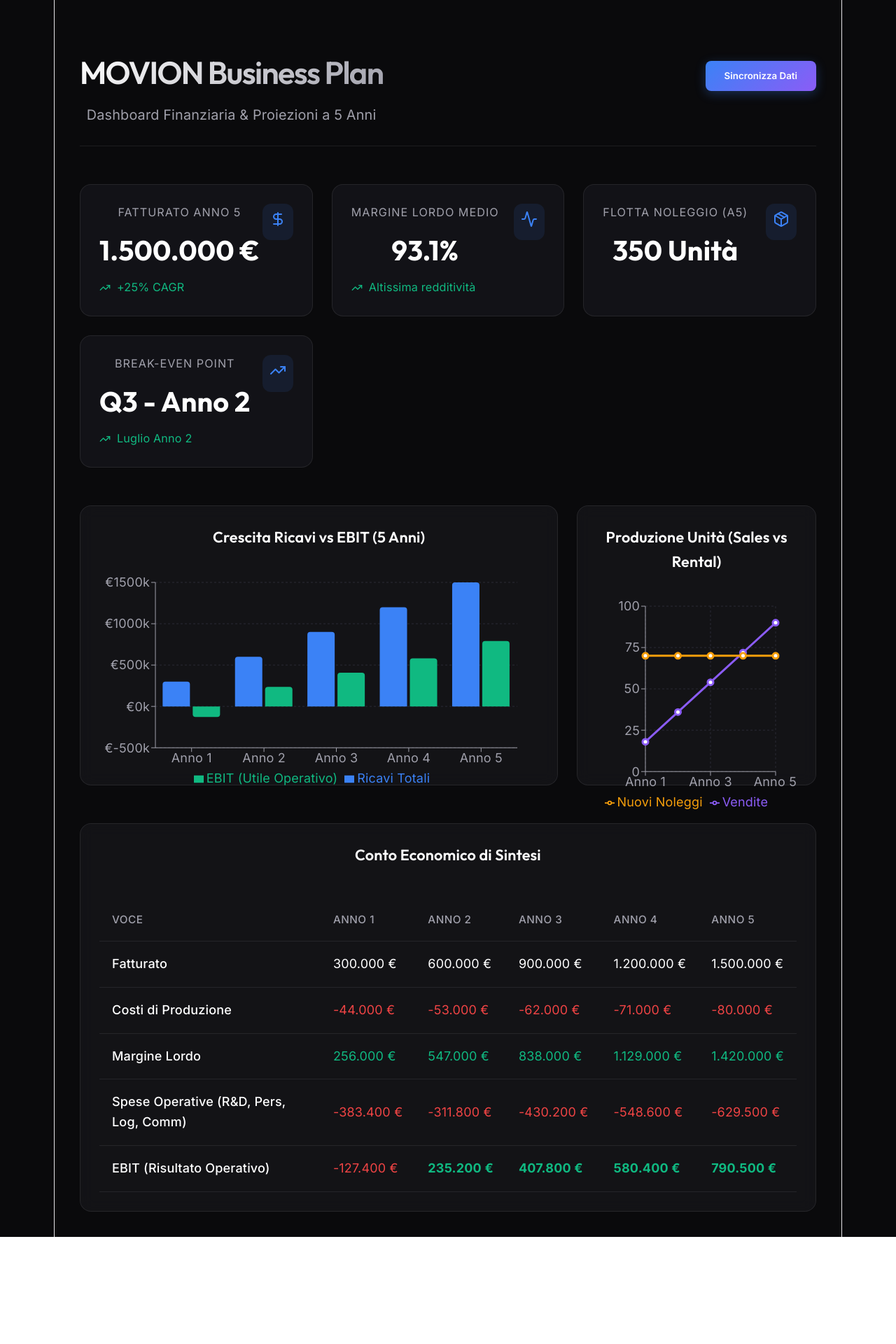
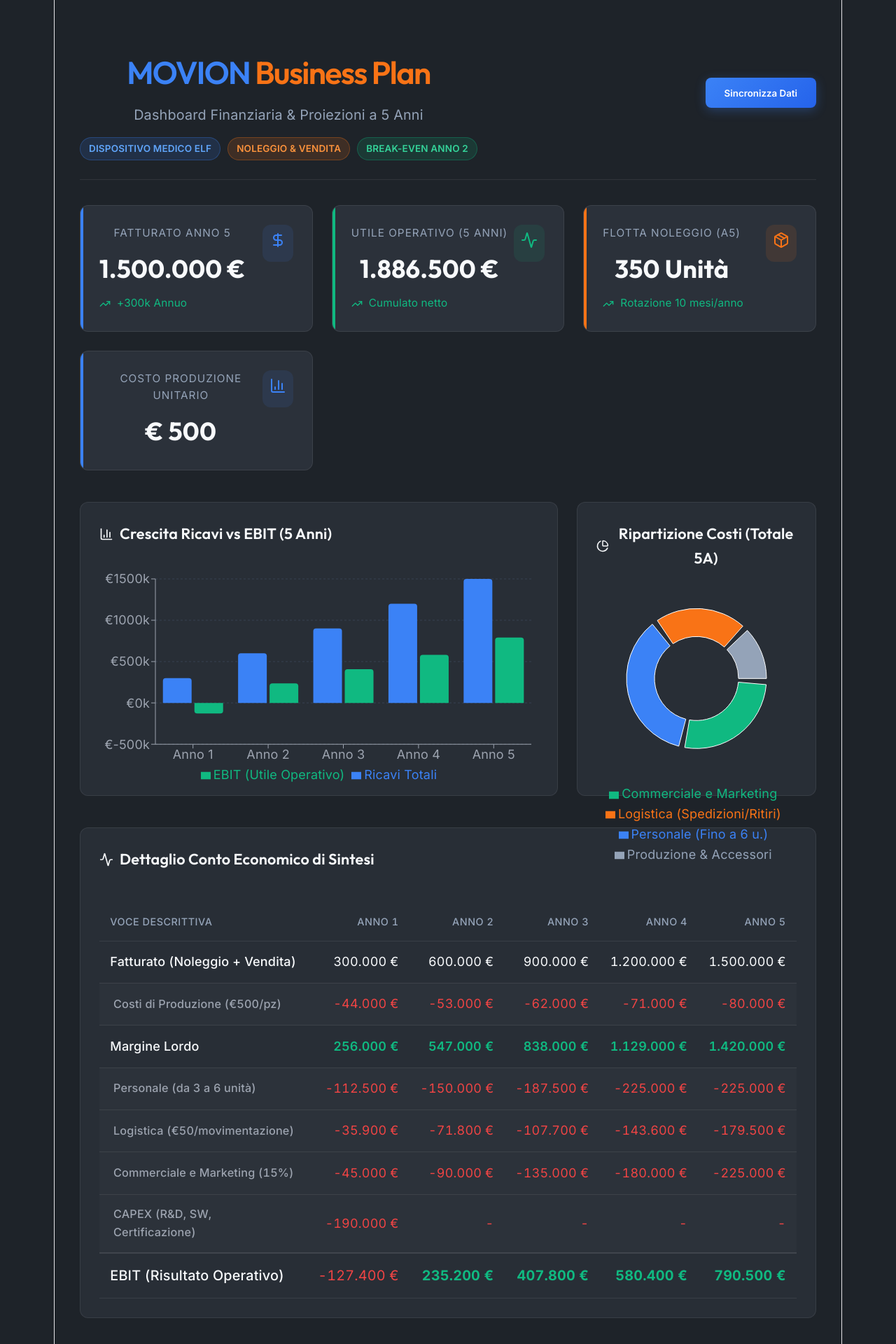
Before and after one commit to giuseppedisorbo-droid/Movion, a React (Vite) app in the folder movion_dashboard/: page / in a window 1280 px wide. Shown: the top 1920 px of the page at 70% size. Before the commit the page ends 1767 px from the top, so only its background shows below. Built offline with nearby package versions, Linux system fonts and the light colour scheme.

Commit message:
Dashboard UI update: Colori, Grafico a torta e Dettaglio Costi

```diff
--- a/movion_dashboard/src/App.css
+++ b/movion_dashboard/src/App.css
@@ -1,15 +1,16 @@
 @import url('https://fonts.googleapis.com/css2?family=Inter:wght@300;400;500;600;700&family=Outfit:wght@400;500;600;700&display=swap');
 
 :root {
-  --bg-primary: #0a0a0c;
-  --bg-secondary: #121217;
-  --bg-card: rgba(25, 25, 30, 0.6);
-  --text-primary: #ffffff;
-  --text-secondary: #a0a0ab;
-  --accent-primary: #3b82f6; /* Blue */
-  --accent-secondary: #8b5cf6; /* Purple */
-  --success: #10b981;
-  --danger: #ef4444;
+  /* Nuova palette: Grigio, Blu, Arancione e un tocco di Verde */
+  --bg-primary: #1e2329; /* Grigio scuro fondo */
+  --bg-secondary: #2b313a; /* Grigio medio card */
+  --bg-card: rgba(43, 49, 58, 0.8);
+  --text-primary: #f8fafc;
+  --text-secondary: #94a3b8;
+  --accent-primary: #3b82f6; /* Blu brillante */
+  --accent-secondary: #f97316; /* Arancione vibrante */
+  --success: #10b981; /* Verde smeraldo */
+  --danger: #ef4444; /* Rosso allerta */
   --border-color: rgba(255, 255, 255, 0.08);
 }
 
@@ -43,18 +44,19 @@
   display: flex;
   justify-content: space-between;
   align-items: center;
-  margin-bottom: 3rem;
+  margin-bottom: 2rem;
   padding-bottom: 1.5rem;
   border-bottom: 1px solid var(--border-color);
 }
 
 .header-title h1 {
   font-size: 2.5rem;
-  background: linear-gradient(135deg, #fff 0%, #a0a0ab 100%);
-  -webkit-background-clip: text;
-  -webkit-text-fill-color: transparent;
+  color: #fff;
   margin-bottom: 0.5rem;
 }
+
+.header-title h1 span.blue { color: var(--accent-primary); }
+.header-title h1 span.orange { color: var(--accent-secondary); }
 
 .header-title p {
   color: var(--text-secondary);
@@ -62,7 +64,7 @@
 }
 
 .header-actions button {
-  background: linear-gradient(135deg, var(--accent-primary) 0%, var(--accent-secondary) 100%);
+  background: linear-gradient(135deg, var(--accent-primary) 0%, #2563eb 100%);
   color: white;
   border: none;
   padding: 0.75rem 1.5rem;
@@ -81,17 +83,17 @@
 
 .grid-cards {
   display: grid;
-  grid-template-columns: repeat(auto-fit, minmax(280px, 1fr));
+  grid-template-columns: repeat(auto-fit, minmax(260px, 1fr));
   gap: 1.5rem;
-  margin-bottom: 3rem;
+  margin-bottom: 2.5rem;
 }
 
 .stat-card {
   background: var(--bg-secondary);
   border: 1px solid var(--border-color);
-  border-radius: 16px;
+  border-radius: 12px;
   padding: 1.5rem;
-  transition: transform 0.3s ease, border-color 0.3s ease;
+  transition: transform 0.3s ease;
   position: relative;
   overflow: hidden;
 }
@@ -101,32 +103,29 @@
   position: absolute;
   top: 0;
   left: 0;
-  right: 0;
-  height: 3px;
-  background: linear-gradient(90deg, var(--accent-primary), var(--accent-secondary));
-  opacity: 0;
-  transition: opacity 0.3s ease;
+  width: 4px;
+  height: 100%;
+  background: var(--accent-primary);
 }
 
+.stat-card.orange::before { background: var(--accent-secondary); }
+.stat-card.green::before { background: var(--success); }
+
 .stat-card:hover {
-  transform: translateY(-5px);
-  border-color: rgba(255, 255, 255, 0.15);
-}
-
-.stat-card:hover::before {
-  opacity: 1;
+  transform: translateY(-3px);
+  box-shadow: 0 10px 25px rgba(0,0,0,0.2);
 }
 
 .stat-card-title {
   color: var(--text-secondary);
-  font-size: 0.9rem;
+  font-size: 0.85rem;
   text-transform: uppercase;
   letter-spacing: 1px;
   margin-bottom: 0.5rem;
 }
 
 .stat-card-value {
-  font-size: 2.2rem;
+  font-size: 2rem;
   font-family: 'Outfit', sans-serif;
   font-weight: 700;
   color: var(--text-primary);
@@ -134,7 +133,7 @@
 
 .stat-card-trend {
   margin-top: 0.5rem;
-  font-size: 0.9rem;
+  font-size: 0.85rem;
   display: flex;
   align-items: center;
   gap: 0.5rem;
@@ -147,25 +146,30 @@
   display: grid;
   grid-template-columns: 2fr 1fr;
   gap: 1.5rem;
-  margin-bottom: 3rem;
+  margin-bottom: 2.5rem;
 }
 
 .chart-container {
   background: var(--bg-card);
-  backdrop-filter: blur(10px);
   border: 1px solid var(--border-color);
-  border-radius: 16px;
+  border-radius: 12px;
   padding: 1.5rem;
-  height: 400px;
+  height: 420px;
 }
 
 .chart-header {
   margin-bottom: 1.5rem;
+  display: flex;
+  justify-content: space-between;
+  align-items: center;
 }
 
 .chart-header h3 {
   font-size: 1.2rem;
   color: var(--text-primary);
+  display: flex;
+  align-items: center;
+  gap: 0.5rem;
 }
 
 .financial-table {
@@ -175,21 +179,26 @@
 }
 
 .financial-table th, .financial-table td {
-  padding: 1rem;
+  padding: 0.85rem;
+  text-align: right;
+  border-bottom: 1px solid var(--border-color);
+  font-variant-numeric: tabular-nums;
+}
+
+.financial-table th:first-child, .financial-table td:first-child {
   text-align: left;
-  border-bottom: 1px solid var(--border-color);
 }
 
 .financial-table th {
   color: var(--text-secondary);
   font-weight: 500;
   text-transform: uppercase;
-  font-size: 0.85rem;
+  font-size: 0.8rem;
   letter-spacing: 0.5px;
 }
 
 .financial-table tr:hover td {
-  background: rgba(255, 255, 255, 0.02);
+  background: rgba(255, 255, 255, 0.03);
 }
 
 .financial-table td:first-child {
@@ -198,11 +207,31 @@
 }
 
 .financial-table td.negative { color: var(--danger); }
-.financial-table td.positive { color: var(--success); }
+.financial-table td.positive { color: var(--success); font-weight: 600; }
+
+.badges-row {
+  display: flex;
+  gap: 10px;
+  margin-top: 15px;
+  flex-wrap: wrap;
+}
+
+.badge {
+  padding: 5px 12px;
+  border-radius: 20px;
+  font-size: 0.75rem;
+  font-weight: 600;
+  text-transform: uppercase;
+}
+
+.badge.blue { background: rgba(59, 130, 246, 0.15); color: #60a5fa; border: 1px solid rgba(59, 130, 246, 0.3); }
+.badge.orange { background: rgba(249, 115, 22, 0.15); color: #fb923c; border: 1px solid rgba(249, 115, 22, 0.3); }
+.badge.green { background: rgba(16, 185, 129, 0.15); color: #34d399; border: 1px solid rgba(16, 185, 129, 0.3); }
 
 /* Responsive */
 @media (max-width: 1024px) {
   .charts-section {
     grid-template-columns: 1fr;
   }
+  .chart-container { height: auto; min-height: 400px; }
 }
--- a/movion_dashboard/src/App.jsx
+++ b/movion_dashboard/src/App.jsx
@@ -1,41 +1,52 @@
-import React, { useState, useEffect } from 'react';
+import React, { useState } from 'react';
 import {
-  LineChart, Line, BarChart, Bar, XAxis, YAxis, CartesianGrid, Tooltip as RechartsTooltip, Legend, ResponsiveContainer
+  LineChart, Line, BarChart, Bar, PieChart, Pie, Cell, XAxis, YAxis, CartesianGrid, Tooltip as RechartsTooltip, Legend, ResponsiveContainer
 } from 'recharts';
-import { TrendingUp, Activity, DollarSign, Package, Users, Truck } from 'lucide-react';
+import { TrendingUp, Activity, DollarSign, Package, Users, BarChart3, PieChart as PieChartIcon } from 'lucide-react';
 import './App.css';
 
-// Dati finanziari (Mock Firebase)
+// Dati finanziari aggiornati
 const financialData = [
-  { year: 'Anno 1', revenue: 300000, production: -44000, opex: -393400, ebit: -127400 },
-  { year: 'Anno 2', revenue: 600000, production: -53000, opex: -311800, ebit: 235200 },
-  { year: 'Anno 3', revenue: 900000, production: -62000, opex: -430200, ebit: 407800 },
-  { year: 'Anno 4', revenue: 1200000, production: -71000, opex: -548600, ebit: 580400 },
-  { year: 'Anno 5', revenue: 1500000, production: -80000, opex: -629500, ebit: 790500 },
+  { year: 'Anno 1', revenue: 300000, production: -44000, logistics: -35900, personnel: -112500, commercial: -45000, ebit: -127400 },
+  { year: 'Anno 2', revenue: 600000, production: -53000, logistics: -71800, personnel: -150000, commercial: -90000, ebit: 235200 },
+  { year: 'Anno 3', revenue: 900000, production: -62000, logistics: -107700, personnel: -187500, commercial: -135000, ebit: 407800 },
+  { year: 'Anno 4', revenue: 1200000, production: -71000, logistics: -143600, personnel: -225000, commercial: -180000, ebit: 580400 },
+  { year: 'Anno 5', revenue: 1500000, production: -80000, logistics: -179500, personnel: -225000, commercial: -225000, ebit: 790500 },
 ];
 
 const unitData = [
-  { year: 'Anno 1', sales: 18, rental: 70, total: 88 },
-  { year: 'Anno 2', sales: 36, rental: 70, total: 106 },
-  { year: 'Anno 3', sales: 54, rental: 70, total: 124 },
-  { year: 'Anno 4', sales: 72, rental: 70, total: 142 },
-  { year: 'Anno 5', sales: 90, rental: 70, total: 160 },
+  { year: 'Anno 1', sales: 18, rental: 70 },
+  { year: 'Anno 2', sales: 36, rental: 70 },
+  { year: 'Anno 3', sales: 54, rental: 70 },
+  { year: 'Anno 4', sales: 72, rental: 70 },
+  { year: 'Anno 5', sales: 90, rental: 70 },
+];
+
+const opexBreakdown5Years = [
+  { name: 'Produzione & Accessori', value: 310000, color: '#94a3b8' }, // Grigio
+  { name: 'Logistica (Spedizioni/Ritiri)', value: 538500, color: '#f97316' }, // Arancione
+  { name: 'Personale (Fino a 6 u.)', value: 900000, color: '#3b82f6' }, // Blu
+  { name: 'Commerciale e Marketing', value: 675000, color: '#10b981' }, // Verde
 ];
 
 function formatCurrency(value) {
   return new Intl.NumberFormat('it-IT', { style: 'currency', currency: 'EUR', maximumFractionDigits: 0 }).format(value);
 }
 
-function StatCard({ title, value, icon: Icon, trend, trendValue }) {
+function StatCard({ title, value, icon: Icon, trend, trendValue, colorClass = "blue" }) {
+  let iconColor = "#3b82f6";
+  if (colorClass === "orange") iconColor = "#f97316";
+  if (colorClass === "green") iconColor = "#10b981";
+
   return (
-    <div className="stat-card">
+    <div className={`stat-card ${colorClass}`}>
       <div style={{ display: 'flex', justifyContent: 'space-between', alignItems: 'flex-start' }}>
         <div>
           <div className="stat-card-title">{title}</div>
           <div className="stat-card-value">{value}</div>
         </div>
-        <div style={{ padding: '10px', background: 'rgba(59, 130, 246, 0.1)', borderRadius: '12px' }}>
-          <Icon size={24} color="#3b82f6" />
+        <div style={{ padding: '10px', background: `rgba(${colorClass==='orange'?'249,115,22':colorClass==='green'?'16,185,129':'59,130,246'}, 0.1)`, borderRadius: '12px' }}>
+          <Icon size={24} color={iconColor} />
         </div>
       </div>
       {trend && (
@@ -49,25 +60,20 @@
 }
 
 function App() {
-  const [data, setData] = useState(financialData);
-
-  // Qui integreremo la connessione reale a Firebase
-  useEffect(() => {
-    // const unsubscribe = onSnapshot(doc(db, "business_plan", "movion"), (doc) => {
-    //   setData(doc.data().financials);
-    // });
-    // return () => unsubscribe();
-  }, []);
-
   return (
     <div className="dashboard-container">
       <header className="header">
         <div className="header-title">
-          <h1>MOVION Business Plan</h1>
+          <h1><span className="blue">MOVION</span> <span className="orange">Business Plan</span></h1>
           <p>Dashboard Finanziaria & Proiezioni a 5 Anni</p>
+          <div className="badges-row">
+            <span className="badge blue">Dispositivo Medico ELF</span>
+            <span className="badge orange">Noleggio & Vendita</span>
+            <span className="badge green">Break-Even Anno 2</span>
+          </div>
         </div>
         <div className="header-actions">
-          <button onClick={() => alert("Funzione Connetti a Firebase in arrivo!")}>
+          <button onClick={() => alert("Sincronizzazione in arrivo")}>
             Sincronizza Dati
           </button>
         </div>
@@ -79,41 +85,45 @@
           value={formatCurrency(1500000)}
           icon={DollarSign}
           trend="up"
-          trendValue="+25% CAGR"
+          trendValue="+300k Annuo"
+          colorClass="blue"
         />
         <StatCard
-          title="Margine Lordo Medio"
-          value="93.1%"
+          title="Utile Operativo (5 Anni)"
+          value={formatCurrency(1886500)}
           icon={Activity}
           trend="up"
-          trendValue="Altissima redditività"
+          trendValue="Cumulato netto"
+          colorClass="green"
         />
         <StatCard
           title="Flotta Noleggio (A5)"
           value="350 Unità"
           icon={Package}
+          trend="up"
+          trendValue="Rotazione 10 mesi/anno"
+          colorClass="orange"
         />
         <StatCard
-          title="Break-Even Point"
-          value="Q3 - Anno 2"
-          icon={TrendingUp}
-          trend="up"
-          trendValue="Luglio Anno 2"
+          title="Costo Produzione Unitario"
+          value="€ 500"
+          icon={BarChart3}
+          colorClass="gray"
         />
       </div>
 
       <div className="charts-section">
         <div className="chart-container">
           <div className="chart-header">
-            <h3>Crescita Ricavi vs EBIT (5 Anni)</h3>
+            <h3><BarChart3 size={20} className="blue" /> Crescita Ricavi vs EBIT (5 Anni)</h3>
           </div>
           <ResponsiveContainer width="100%" height={320}>
-            <BarChart data={data} margin={{ top: 20, right: 30, left: 20, bottom: 5 }}>
-              <CartesianGrid strokeDasharray="3 3" stroke="#2a2a35" vertical={false} />
-              <XAxis dataKey="year" stroke="#a0a0ab" />
-              <YAxis stroke="#a0a0ab" tickFormatter={(val) => `€${val/1000}k`} />
+            <BarChart data={financialData} margin={{ top: 20, right: 10, left: 20, bottom: 5 }}>
+              <CartesianGrid strokeDasharray="3 3" stroke="#374151" vertical={false} />
+              <XAxis dataKey="year" stroke="#9ca3af" />
+              <YAxis stroke="#9ca3af" tickFormatter={(val) => `€${val/1000}k`} />
               <RechartsTooltip
-                contentStyle={{ backgroundColor: '#121217', borderColor: '#2a2a35', color: '#fff' }}
+                contentStyle={{ backgroundColor: '#1e2329', borderColor: '#374151', color: '#f8fafc' }}
                 formatter={(value) => formatCurrency(value)}
               />
               <Legend />
@@ -125,33 +135,42 @@
 
         <div className="chart-container">
           <div className="chart-header">
-            <h3>Produzione Unità (Sales vs Rental)</h3>
+            <h3><PieChartIcon size={20} className="orange" /> Ripartizione Costi (Totale 5A)</h3>
           </div>
           <ResponsiveContainer width="100%" height={320}>
-            <LineChart data={unitData} margin={{ top: 20, right: 30, left: 10, bottom: 5 }}>
-              <CartesianGrid strokeDasharray="3 3" stroke="#2a2a35" />
-              <XAxis dataKey="year" stroke="#a0a0ab" />
-              <YAxis stroke="#a0a0ab" />
+            <PieChart>
+              <Pie
+                data={opexBreakdown5Years}
+                cx="50%"
+                cy="45%"
+                innerRadius={60}
+                outerRadius={100}
+                paddingAngle={5}
+                dataKey="value"
+              >
+                {opexBreakdown5Years.map((entry, index) => (
+                  <Cell key={`cell-${index}`} fill={entry.color} />
+                ))}
+              </Pie>
               <RechartsTooltip
-                contentStyle={{ backgroundColor: '#121217', borderColor: '#2a2a35', color: '#fff' }}
+                formatter={(value) => formatCurrency(value)}
+                contentStyle={{ backgroundColor: '#1e2329', borderColor: '#374151' }}
               />
-              <Legend />
-              <Line type="monotone" dataKey="sales" name="Vendite" stroke="#8b5cf6" strokeWidth={3} dot={{ r: 4 }} />
-              <Line type="monotone" dataKey="rental" name="Nuovi Noleggi" stroke="#f59e0b" strokeWidth={3} dot={{ r: 4 }} />
-            </LineChart>
+              <Legend verticalAlign="bottom" height={36} />
+            </PieChart>
           </ResponsiveContainer>
         </div>
       </div>
 
-      <div className="chart-container" style={{ height: 'auto' }}>
+      <div className="chart-container" style={{ height: 'auto', marginBottom: '2.5rem' }}>
         <div className="chart-header">
-          <h3>Conto Economico di Sintesi</h3>
+          <h3><Activity size={20} className="green" /> Dettaglio Conto Economico di Sintesi</h3>
         </div>
         <div style={{ overflowX: 'auto' }}>
           <table className="financial-table">
             <thead>
               <tr>
-                <th>Voce</th>
+                <th>Voce Descrittiva</th>
                 <th>Anno 1</th>
                 <th>Anno 2</th>
                 <th>Anno 3</th>
@@ -161,15 +180,15 @@
             </thead>
             <tbody>
               <tr>
-                <td>Fatturato</td>
+                <td>Fatturato (Noleggio + Vendita)</td>
                 <td>{formatCurrency(300000)}</td>
                 <td>{formatCurrency(600000)}</td>
                 <td>{formatCurrency(900000)}</td>
                 <td>{formatCurrency(1200000)}</td>
                 <td>{formatCurrency(1500000)}</td>
               </tr>
-              <tr>
-                <td>Costi di Produzione</td>
+              <tr style={{ backgroundColor: 'rgba(255,255,255,0.02)' }}>
+                <td style={{ paddingLeft: '20px', fontSize: '0.9rem', color: '#9ca3af' }}>Costi di Produzione (€500/pz)</td>
                 <td className="negative">{formatCurrency(-44000)}</td>
                 <td className="negative">{formatCurrency(-53000)}</td>
                 <td className="negative">{formatCurrency(-62000)}</td>
@@ -184,21 +203,45 @@
                 <td className="positive">{formatCurrency(1129000)}</td>
                 <td className="positive">{formatCurrency(1420000)}</td>
               </tr>
-              <tr>
-                <td>Spese Operative (R&D, Pers, Log, Comm)</td>
-                <td className="negative">{formatCurrency(-383400)}</td>
-                <td className="negative">{formatCurrency(-311800)}</td>
-                <td className="negative">{formatCurrency(-430200)}</td>
-                <td className="negative">{formatCurrency(-548600)}</td>
-                <td className="negative">{formatCurrency(-629500)}</td>
+              <tr style={{ backgroundColor: 'rgba(255,255,255,0.02)' }}>
+                <td style={{ paddingLeft: '20px', fontSize: '0.9rem', color: '#9ca3af' }}>Personale (da 3 a 6 unità)</td>
+                <td className="negative">{formatCurrency(-112500)}</td>
+                <td className="negative">{formatCurrency(-150000)}</td>
+                <td className="negative">{formatCurrency(-187500)}</td>
+                <td className="negative">{formatCurrency(-225000)}</td>
+                <td className="negative">{formatCurrency(-225000)}</td>
               </tr>
-              <tr>
-                <td>EBIT (Risultato Operativo)</td>
-                <td className="negative">{formatCurrency(-127400)}</td>
-                <td className="positive" style={{ fontWeight: 'bold' }}>{formatCurrency(235200)}</td>
-                <td className="positive" style={{ fontWeight: 'bold' }}>{formatCurrency(407800)}</td>
-                <td className="positive" style={{ fontWeight: 'bold' }}>{formatCurrency(580400)}</td>
-                <td className="positive" style={{ fontWeight: 'bold' }}>{formatCurrency(790500)}</td>
+              <tr style={{ backgroundColor: 'rgba(255,255,255,0.02)' }}>
+                <td style={{ paddingLeft: '20px', fontSize: '0.9rem', color: '#9ca3af' }}>Logistica (€50/movimentazione)</td>
+                <td className="negative">{formatCurrency(-35900)}</td>
+                <td className="negative">{formatCurrency(-71800)}</td>
+                <td className="negative">{formatCurrency(-107700)}</td>
+                <td className="negative">{formatCurrency(-143600)}</td>
+                <td className="negative">{formatCurrency(-179500)}</td>
+              </tr>
+              <tr style={{ backgroundColor: 'rgba(255,255,255,0.02)' }}>
+                <td style={{ paddingLeft: '20px', fontSize: '0.9rem', color: '#9ca3af' }}>Commerciale e Marketing (15%)</td>
+                <td className="negative">{formatCurrency(-45000)}</td>
+                <td className="negative">{formatCurrency(-90000)}</td>
+                <td className="negative">{formatCurrency(-135000)}</td>
+                <td className="negative">{formatCurrency(-180000)}</td>
+                <td className="negative">{formatCurrency(-225000)}</td>
+              </tr>
+              <tr style={{ backgroundColor: 'rgba(255,255,255,0.02)' }}>
+                <td style={{ paddingLeft: '20px', fontSize: '0.9rem', color: '#9ca3af' }}>CAPEX (R&D, SW, Certificazione)</td>
+                <td className="negative">{formatCurrency(-190000)}</td>
+                <td className="negative">-</td>
+                <td className="negative">-</td>
+                <td className="negative">-</td>
+                <td className="negative">-</td>
+              </tr>
+              <tr style={{ borderTop: '2px solid rgba(255,255,255,0.1)' }}>
+                <td style={{ fontSize: '1.1rem' }}>EBIT (Risultato Operativo)</td>
+                <td className="negative" style={{ fontSize: '1.1rem' }}>{formatCurrency(-127400)}</td>
+                <td className="positive" style={{ fontWeight: 'bold', fontSize: '1.1rem' }}>{formatCurrency(235200)}</td>
+                <td className="positive" style={{ fontWeight: 'bold', fontSize: '1.1rem' }}>{formatCurrency(407800)}</td>
+                <td className="positive" style={{ fontWeight: 'bold', fontSize: '1.1rem' }}>{formatCurrency(580400)}</td>
+                <td className="positive" style={{ fontWeight: 'bold', fontSize: '1.1rem' }}>{formatCurrency(790500)}</td>
               </tr>
             </tbody>
           </table>
```
